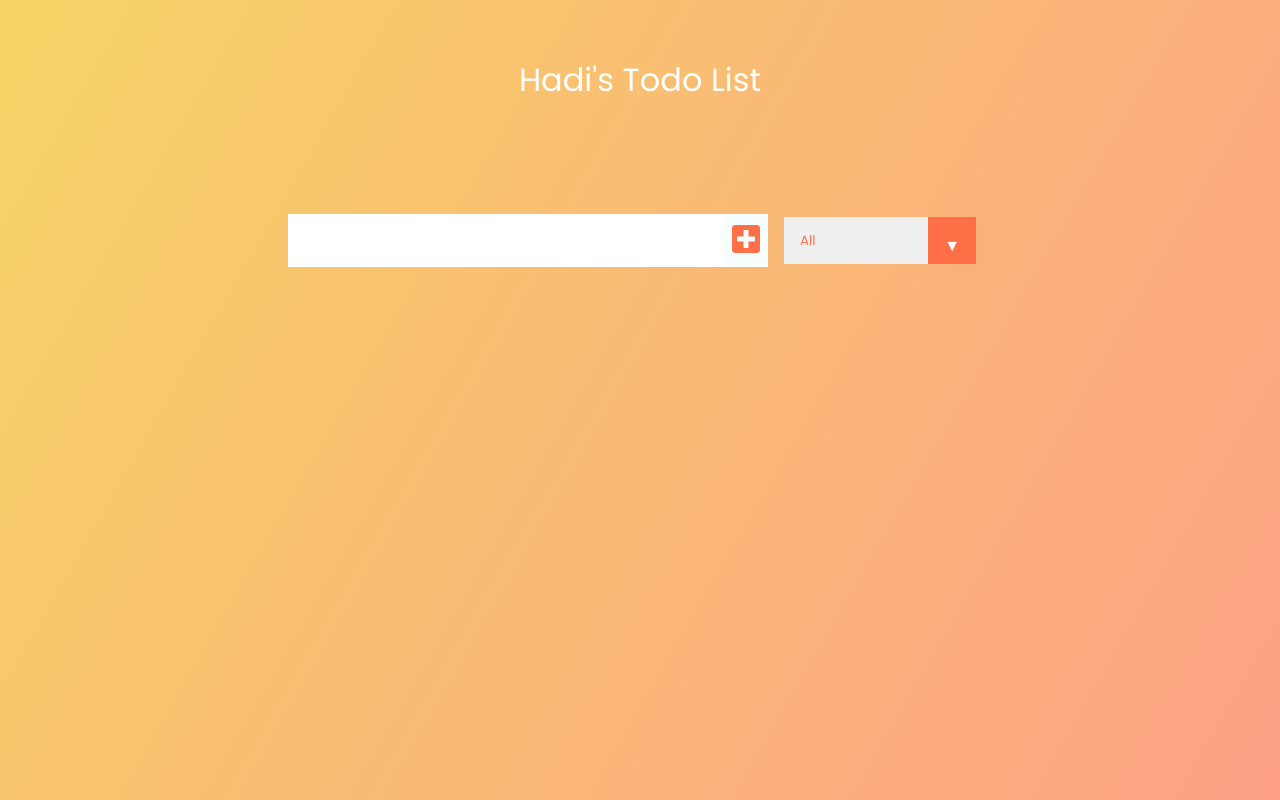
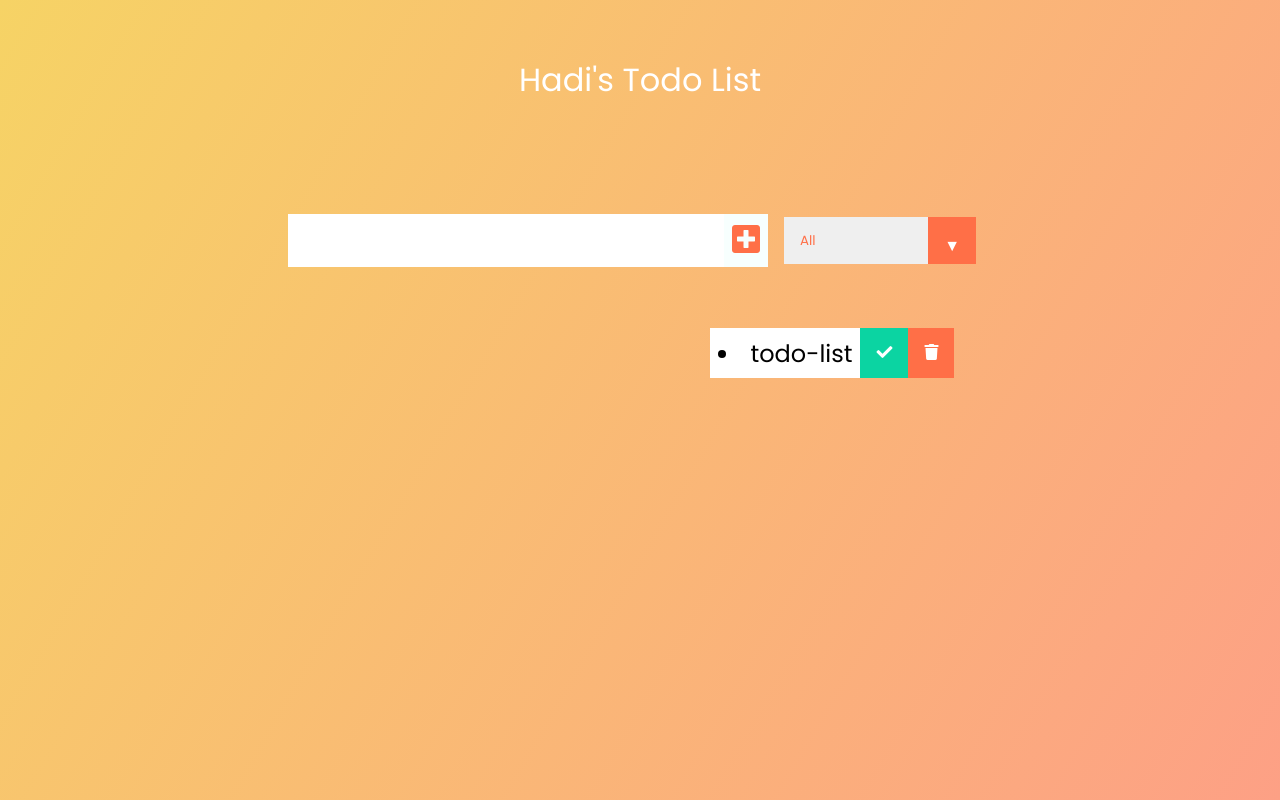
Before and after one commit to hadichloun/The-Do, a React (Create React App) app: page / in a window 1280 px wide. Built offline with nearby package versions, Linux system fonts and the light colour scheme.

Commit message:
adds new component for todo and font-awesome

```diff
--- /dev/null
+++ b/src/components/Todo.js
@@ -0,0 +1,17 @@
+import React from 'react'
+
+const Todo = () => {
+    return(
+        <div className="todo">
+            <li className="todo-item"> todo-list</li>
+            <button className="complete-btn">
+            <i className="fas fa-check"></i>
+            </button>
+            <button className="trash-btn">
+            <i className="fas fa-trash"></i>
+            </button>
+        </div>
+    )
+}
+
+export default Todo;
--- a/src/components/TodoList.js
+++ b/src/components/TodoList.js
@@ -1,10 +1,11 @@
 import React from "react";
-
+import Todo from './Todo'
 
 const TodoList = () => {
     return(
         <div className="todo-container">
       <ul className="todo-list"></ul>
+      <Todo />
     </div>
     )
 }
```
